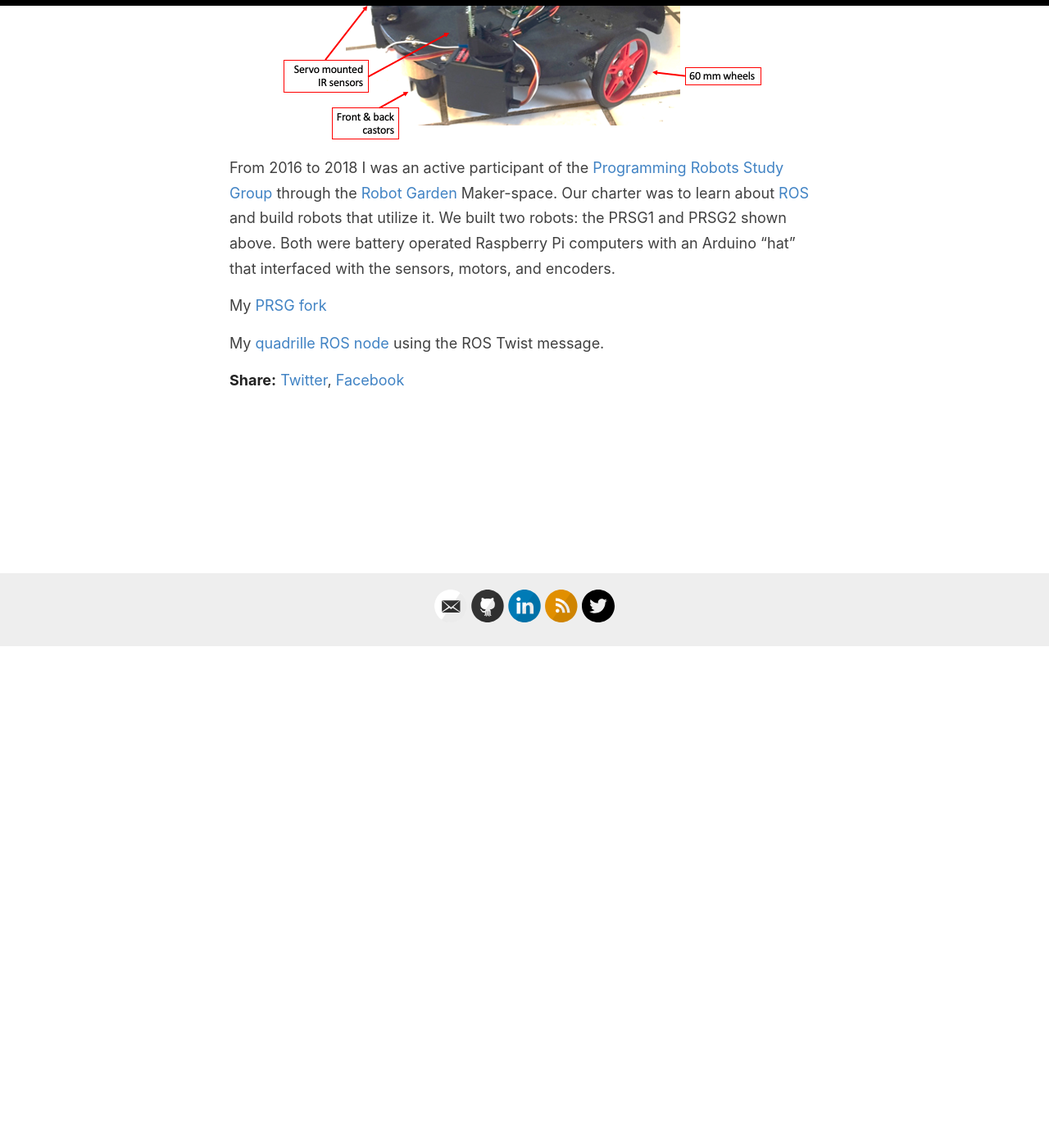
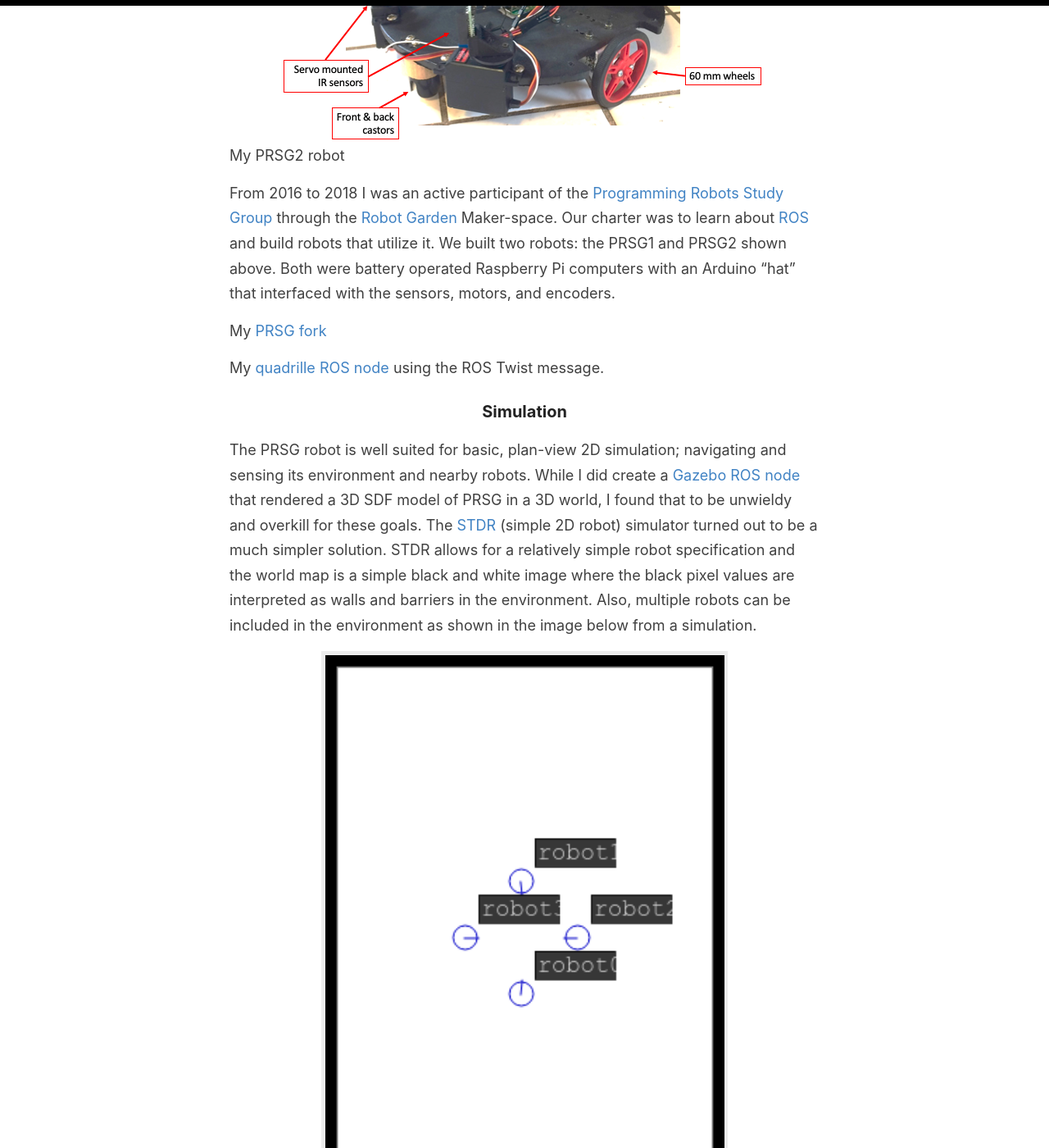
Before and after one commit to jdsalmonson/jdsalmonson.github.io, a Jekyll site: the page built from _posts/2022-02-19-prsg2.md, in a window 1280 px wide and 1400 px high, scrolled down 612 px. Shown: the whole window at 82% size. Built offline with Jekyll 4.4.1, drawn with Linux system fonts in a browser that asks for light colours; some of the changed text lies outside the part shown.

Commit message:
prsg simulation text & stdr fig

```diff
--- a/_posts/2022-02-19-prsg2.md
+++ b/_posts/2022-02-19-prsg2.md
@@ -5,9 +5,19 @@ categories: [Robotics]
 ---
 
 ![My PRSG2 robot](../images/prsg2.png)
+My PRSG2 robot
 
 From 2016 to 2018 I was an active participant of the [Programming Robots Study Group](https://programmingrobotsstudygroup.github.io/) through the [Robot Garden](https://www.robotgarden.org/) Maker-space.  Our charter was to learn about [ROS](https://ros.org/) and build robots that utilize it.  We built two robots: the PRSG1 and PRSG2 shown above.  Both were battery operated Raspberry Pi computers with an Arduino "hat" that interfaced with the sensors, motors, and encoders.
 
 My [PRSG fork](https://github.com/jdsalmonson/prsg2_robot)
 
 My [quadrille ROS node](https://github.com/jdsalmonson/quadrille/blob/master/src/quadrille.py) using the ROS Twist message.
+
+### Simulation
+
+The PRSG robot is well suited for basic, plan-view 2D simulation; navigating and sensing its environment and nearby robots.  While I did create a [Gazebo ROS node](https://github.com/jdsalmonson/prsg2_gazebo) that rendered a 3D SDF model of PRSG in a 3D world, I found that to be unwieldy and overkill for these goals.  The [STDR](http://wiki.ros.org/stdr_simulator) (simple 2D robot) simulator turned out to be a much simpler solution.  STDR allows for a relatively simple robot specification and the world map is a simple black and white image where the black pixel values are interpreted as walls and barriers in the environment.  Also, multiple robots can be included in the environment as shown in the image below from a simulation.
+
+![stdr PRSG robots](../images/stdr_4prsg_bots.png)
+STDR simulation with 4 PRSG2 robots.
+
+While STDR allows sensors to be attached to the robot, they have to be fixed to the robot body.  In order to properly model my IR sensor's ability to swivel on their servo motors, I had to create my own [fork of the STDR ROS node](https://github.com/jdsalmonson/stdr_simulator) that added sensor pose read/write services.  I issued a pull request for these changes in 2017, but the package does not appear to be actively supported.  My [STDR PRSG ROS node](https://github.com/jdsalmonson/stdr_prsg2) that employs these updates and worked very well and was able to navigate a virtual room, collecting odometry as well as servo and IR sensor data into a ROS bag log file.
```
Also changed, not shown: images/stdr_4prsg_bots.png (added).
